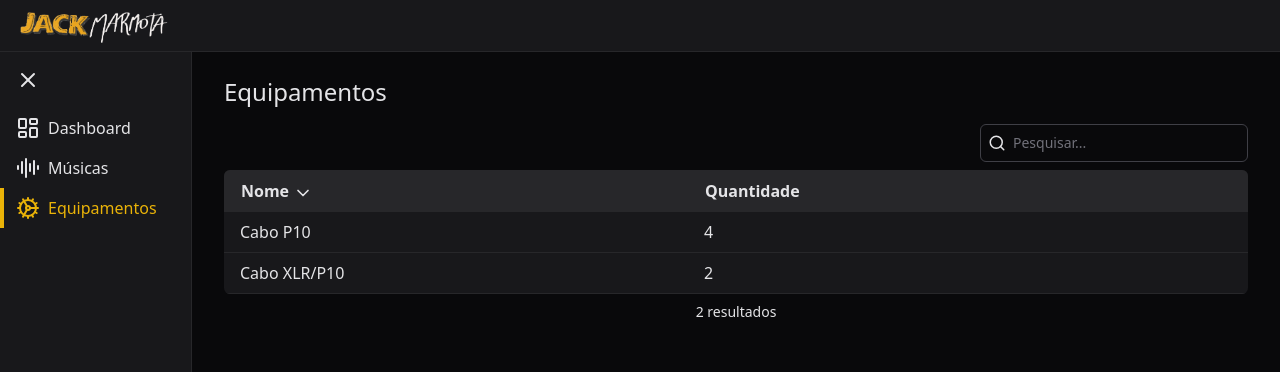
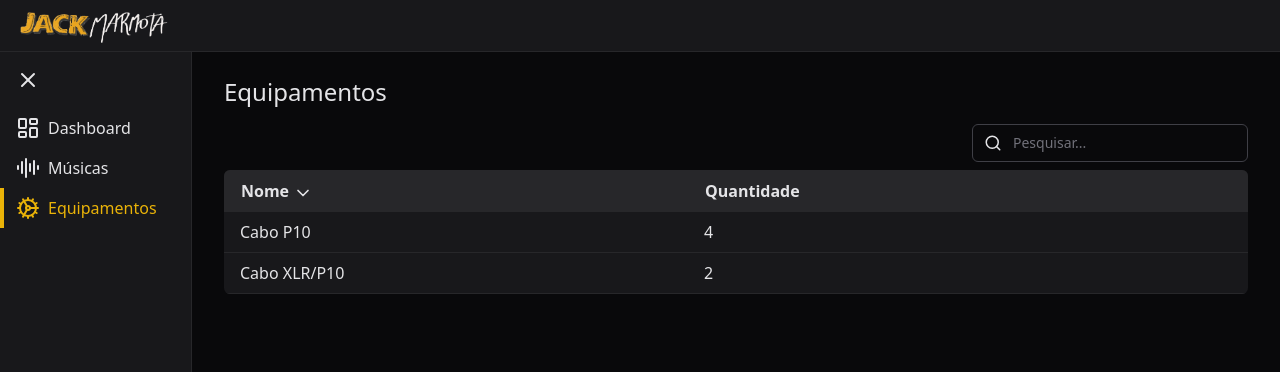
Before and after one commit to Marceometry/jack-marmota-admin, a Next.js app: page /equipments in a window 1280 px wide. Shown: the top 372 px of the page. Built offline with nearby package versions, Linux system fonts and the light colour scheme.

Commit message:
feat: add search in table component

```diff
--- a/src/app/(dashboard)/equipments/page.tsx
+++ b/src/app/(dashboard)/equipments/page.tsx
@@ -15,7 +15,12 @@ const columns: TableColumn<Item>[] = [
 export default function Page() {
   return (
     <div>
-      <Table data={data} columns={columns} defaultSortParam="name" />
+      <Table
+        data={data}
+        columns={columns}
+        defaultSortParam="name"
+        hideResultCount
+      />
     </div>
   )
 }
--- a/src/components/atoms/Button/index.tsx
+++ b/src/components/atoms/Button/index.tsx
@@ -1,10 +1,33 @@
+import { twMerge } from 'tailwind-merge'
+
 type Props = React.DetailedHTMLProps<
   React.ButtonHTMLAttributes<HTMLButtonElement>,
   HTMLButtonElement
 > & {
   children: React.ReactNode
+  variant?: 'fill' | 'outline'
 }
 
-export function Button({ children, ...props }: Props) {
-  return <button {...props}>{children}</button>
+export function Button({
+  children,
+  className,
+  type = 'button',
+  variant = 'fill',
+  ...props
+}: Props) {
+  return (
+    <button
+      {...props}
+      type={type}
+      className={twMerge(
+        'py-2 px-6 rounded-md text-sm transition-all hover:bg-zinc-700',
+        variant === 'fill'
+          ? 'border border-zinc-800 bg-zinc-800'
+          : 'border border-zinc-700',
+        className,
+      )}
+    >
+      {children}
+    </button>
+  )
 }
--- a/src/components/atoms/SearchInput/index.tsx
+++ b/src/components/atoms/SearchInput/index.tsx
@@ -1,10 +1,13 @@
 'use client'
 
 import { Search, XIcon } from 'lucide-react'
-import { useRef } from 'react'
+import { useEffect, useRef, useState } from 'react'
 import { twMerge } from 'tailwind-merge'
+import { useDebouncedValue } from '@/hooks'
 
-type Props = Omit<React.InputHTMLAttributes<HTMLInputElement>, 'onChange'> & {
+type Props = {
+  className?: string
+  placeholder?: string
   clearable?: boolean
   onChange?: (value: string) => void
 }
@@ -14,32 +17,41 @@ export function SearchInput({
   className,
   clearable = true,
   placeholder = 'Pesquisar...',
-  ...props
 }: Props) {
+  const [text, setText] = useState('')
+  const debouncedValue = useDebouncedValue(text)
   const ref = useRef<HTMLInputElement | null>(null)
 
+  useEffect(() => {
+    onChange?.(debouncedValue)
+  }, [debouncedValue])
+
+  function handleChange(e: React.ChangeEvent<HTMLInputElement>) {
+    setText(e.target.value)
+  }
+
   function clearInput() {
-    onChange?.('')
+    setText('')
     ref.current?.focus()
   }
 
   return (
     <div className="flex items-center relative">
-      <Search size={18} className="absolute left-2" />
+      <Search size={18} className="absolute left-3 cursor-text" />
 
       <input
-        {...props}
         ref={ref}
+        value={text}
+        onChange={handleChange}
         placeholder={placeholder}
-        onChange={(e) => onChange?.(e.target.value)}
         className={twMerge(
-          'w-full flex-1 text-sm rounded-md py-2 pl-8 border border-zinc-700 placeholder:text-zinc-500 bg-transparent transition-all',
+          'w-full flex-1 text-sm rounded-md py-2 pl-10 border border-zinc-700 placeholder:text-zinc-500 bg-transparent transition-all',
           clearable ? 'pr-8' : 'pr-3',
           className,
         )}
       />
 
-      {clearable && props.value && (
+      {clearable && text && (
         <button
           className="absolute right-2 rounded hover:brightness-75 transition-all"
           onClick={clearInput}
--- a/src/components/molecules/Table/index.tsx
+++ b/src/components/molecules/Table/index.tsx
@@ -1,10 +1,10 @@
 'use client'
 
 import { ChevronDown } from 'lucide-react'
-import { useState } from 'react'
+import { useMemo, useState } from 'react'
 import { twJoin } from 'tailwind-merge'
 import { SearchInput } from '@/components/atoms'
-import { dynamicSort } from '@/utils'
+import { dynamicSort, filterByText } from '@/utils'
 
 type Item = {
   id: string | number
@@ -21,17 +21,24 @@ type Props<T extends Item> = {
   data: T[]
   columns: TableColumn<T>[]
   defaultSortParam: keyof T
+  hideResultCount?: boolean
 }
 
 export function Table<T extends Item>({
   data,
   columns,
   defaultSortParam,
+  hideResultCount,
 }: Props<T>) {
+  const [searchText, setSearchText] = useState('')
   const [sortParam, setSortParam] = useState<keyof T>(defaultSortParam)
   const [reverseSort, setReverseSort] = useState(false)
 
-  const orderedData = data.sort((a, b) =>
+  const filteredData = useMemo(
+    () => filterByText(data, columns, searchText),
+    [searchText, data],
+  )
+  const orderedData = filteredData.sort((a, b) =>
     dynamicSort(a[sortParam], b[sortParam], reverseSort),
   )
 
@@ -42,8 +49,8 @@ export function Table<T extends Item>({
 
   return (
     <div>
-      <div className="mb-2 w-full flex justify-end">
-        <SearchInput clearable />
+      <div className="mb-2 gap-4 w-full flex justify-end">
+        <SearchInput clearable onChange={setSearchText} />
       </div>
 
       <div>
@@ -112,7 +119,7 @@ export function Table<T extends Item>({
         </table>
       </div>
 
-      {!!orderedData.length && (
+      {!hideResultCount && !!orderedData.length && (
         <span className="pt-2 text-sm text-center block">
           {orderedData.length} resultado{orderedData.length > 1 && 's'}
         </span>
--- a/src/hooks/index.ts
+++ b/src/hooks/index.ts
@@ -1 +1,2 @@
+export * from './useDebouncedValue'
 export * from './useDisclose'
--- /dev/null
+++ b/src/hooks/useDebouncedValue.ts
@@ -0,0 +1,15 @@
+import { useEffect, useState } from 'react'
+
+export const useDebouncedValue = <T>(value: T, delay = 500): T => {
+  const [debouncedValue, setDebouncedValue] = useState<T>(value)
+
+  useEffect(() => {
+    const timer = setTimeout(() => setDebouncedValue(value), delay)
+
+    return () => {
+      clearTimeout(timer)
+    }
+  }, [value, delay])
+
+  return debouncedValue
+}
--- /dev/null
+++ b/src/utils/filter.ts
@@ -0,0 +1,15 @@
+import { TableColumn } from '@/components/molecules'
+
+export const filterByText = (
+  data: any[],
+  columns: TableColumn<any>[],
+  text: string,
+) => {
+  if (!text) return data
+  return data.filter((item) => {
+    return !!columns.filter((column) => {
+      if (!column.key) return false
+      return String(item[column.key]).toLowerCase().includes(text.toLowerCase())
+    }).length
+  })
+}
--- a/src/utils/index.ts
+++ b/src/utils/index.ts
@@ -1 +1,2 @@
-export * from './date'
+export * from './filter'
+export * from './sort'
```
Also changed, not shown: .eslintrc.json, src/utils/sort.ts (renamed from src/utils/date.ts).
